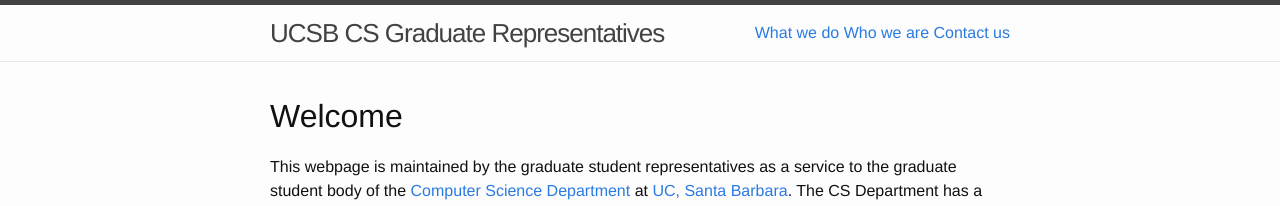
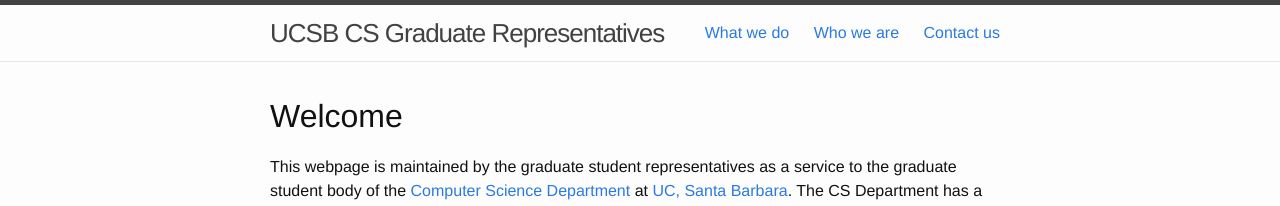
Before and after one commit to UCSB-CS-Graduate-Representatives/UCSB-CS-Graduate-Representatives.github.io, a Jekyll site: the page built from index.md, in a window 1280 px wide. Shown: the top 206 px of the page. Built offline with Jekyll 4.4.1, drawn with Linux system fonts in a browser that asks for light colours.

Commit message:
gradreps: final try

```diff
--- a/_sass/_layout.scss
+++ b/_sass/_layout.scss
@@ -87,7 +87,7 @@
 }
 
 /* Menu items */
-div.site-nav .trigger a {
+.site-nav .trigger a {
 	margin: 0 10px;
 }
 
```
